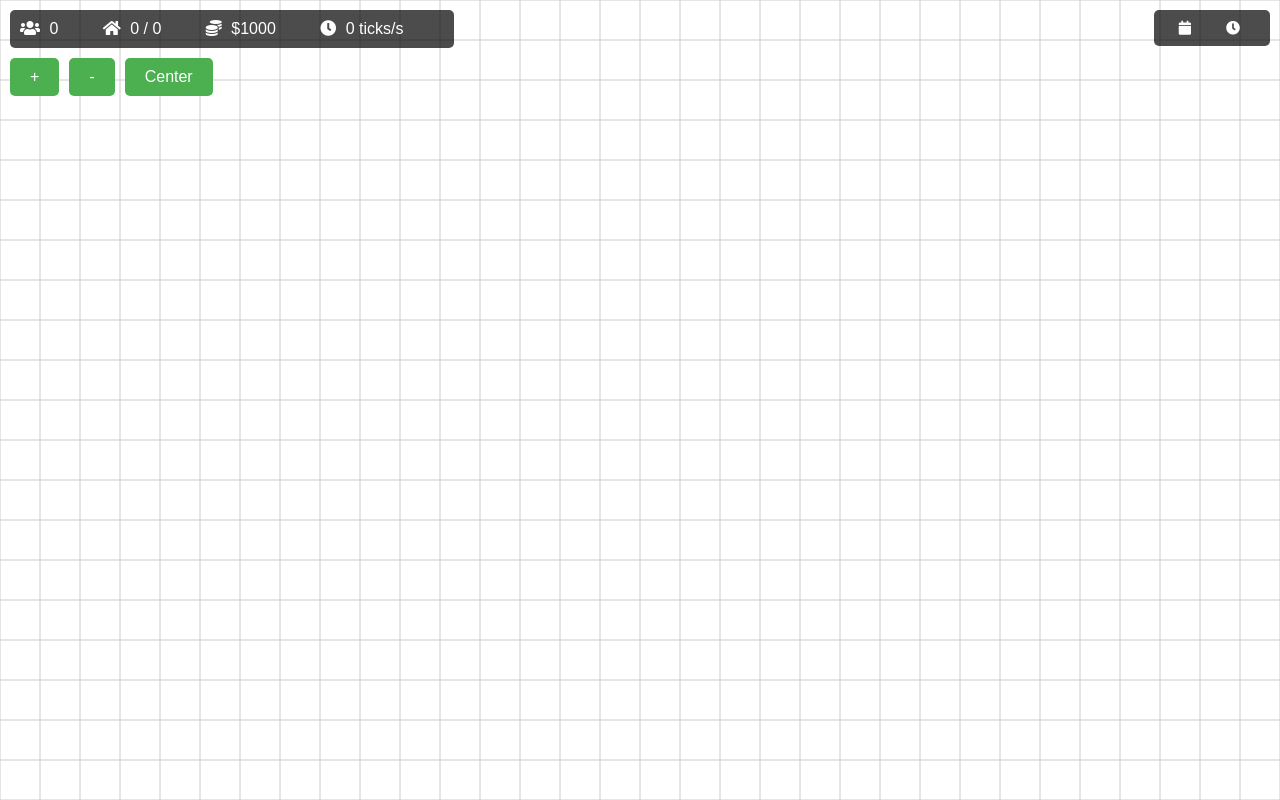
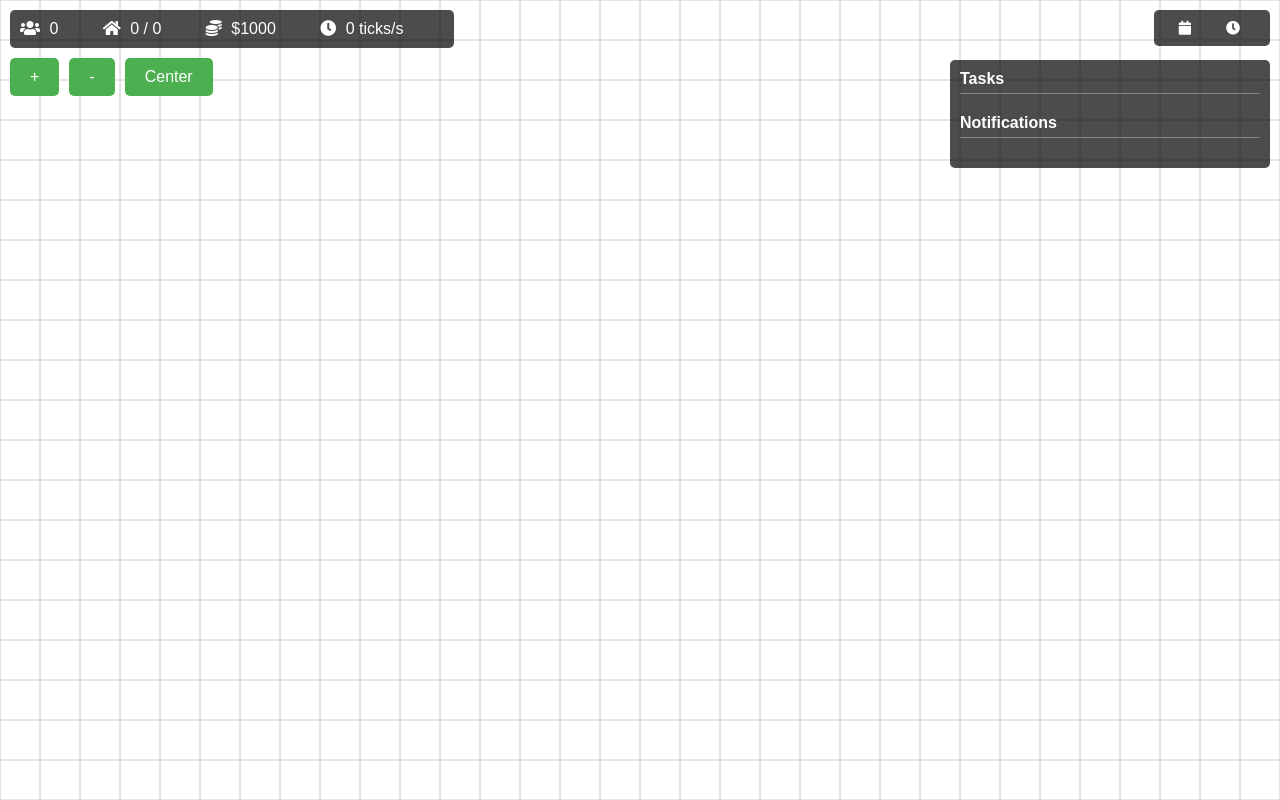
Before and after one commit to benda95280/CityExpansionPrototype, a Flask app: page / in a window 1280 px wide. Run offline with Flask 3, Linux system fonts and the light colour scheme; some libraries are stand-ins or nearby versions.

Commit message:
Agent query: Is there a new top bar on the right side of the screen displaying tasks and notifications? Are tasks and notifications being updated as the game progresses?

```diff
--- a/static/css/style.css
+++ b/static/css/style.css
@@ -86,6 +86,46 @@ body, html {
 
 #game-controls button:hover {
     background-color: #45a049;
+}
+
+#tasks-notifications-bar {
+    position: fixed;
+    top: 60px;
+    right: 10px;
+    width: 300px;
+    background-color: rgba(0, 0, 0, 0.7);
+    color: white;
+    padding: 10px;
+    border-radius: 5px;
+    font-size: 14px;
+    z-index: 1000;
+    max-height: calc(100vh - 80px);
+    overflow-y: auto;
+}
+
+#tasks-container, #notifications-container {
+    margin-bottom: 20px;
+}
+
+#tasks-container h3, #notifications-container h3 {
+    margin-top: 0;
+    margin-bottom: 10px;
+    font-size: 16px;
+    border-bottom: 1px solid rgba(255, 255, 255, 0.3);
+    padding-bottom: 5px;
+}
+
+#tasks-list, #notifications-list {
+    list-style-type: none;
+    padding: 0;
+    margin: 0;
+}
+
+#tasks-list li, #notifications-list li {
+    margin-bottom: 5px;
+    padding: 5px;
+    background-color: rgba(255, 255, 255, 0.1);
+    border-radius: 3px;
 }
 
 .context-menu {
--- a/static/js/ui.js
+++ b/static/js/ui.js
@@ -28,6 +28,33 @@ function updateTimeDisplay() {
 
     document.getElementById('date-value').textContent = dateString;
     document.getElementById('time-value').textContent = timeString;
+}
+
+function updateTasksNotifications() {
+    const tasksList = document.getElementById('tasks-list');
+    const notificationsList = document.getElementById('notifications-list');
+
+    // Clear existing tasks and notifications
+    tasksList.innerHTML = '';
+    notificationsList.innerHTML = '';
+
+    // Update tasks
+    if (gameState.tasks && gameState.tasks.tasks) {
+        gameState.tasks.tasks.forEach(task => {
+            const li = document.createElement('li');
+            li.textContent = `${task.name}: ${task.task_type}`;
+            tasksList.appendChild(li);
+        });
+    }
+
+    // Update notifications (you'll need to implement a system to generate and store notifications)
+    if (gameState.notifications) {
+        gameState.notifications.forEach(notification => {
+            const li = document.createElement('li');
+            li.textContent = notification.message;
+            notificationsList.appendChild(li);
+        });
+    }
 }
 
 function showBuildingMenu(x, y, gridX, gridY) {
@@ -270,3 +297,10 @@ function appendToConsole(message) {
     consoleOutput.innerHTML += message + '<br>';
     consoleOutput.scrollTop = consoleOutput.scrollHeight;
 }
+
+// Call updateTasksNotifications when the game state is updated
+function updateUI() {
+    updateResourcesDisplay();
+    updateTimeDisplay();
+    updateTasksNotifications();
+}
--- a/static/js/websocket.js
+++ b/static/js/websocket.js
@@ -10,9 +10,7 @@ function initWebSocket() {
     socket.on('game_state', (newState) => {
         console.log('Received game state update:', newState);
         gameState = newState;
-        updateResourcesDisplay();
-        updateTickingSpeedDisplay();
-        updateTimeDisplay();
+        updateUI();
     });
 
     socket.on('new_citizen', (citizen) => {
--- a/templates/index.html
+++ b/templates/index.html
@@ -26,6 +26,16 @@
                 <button id="center-map">Center</button>
             </div>
         </div>
+        <div id="tasks-notifications-bar">
+            <div id="tasks-container">
+                <h3>Tasks</h3>
+                <ul id="tasks-list"></ul>
+            </div>
+            <div id="notifications-container">
+                <h3>Notifications</h3>
+                <ul id="notifications-list"></ul>
+            </div>
+        </div>
     </div>
 
     <div id="debug-console" style="display: none;">
```
